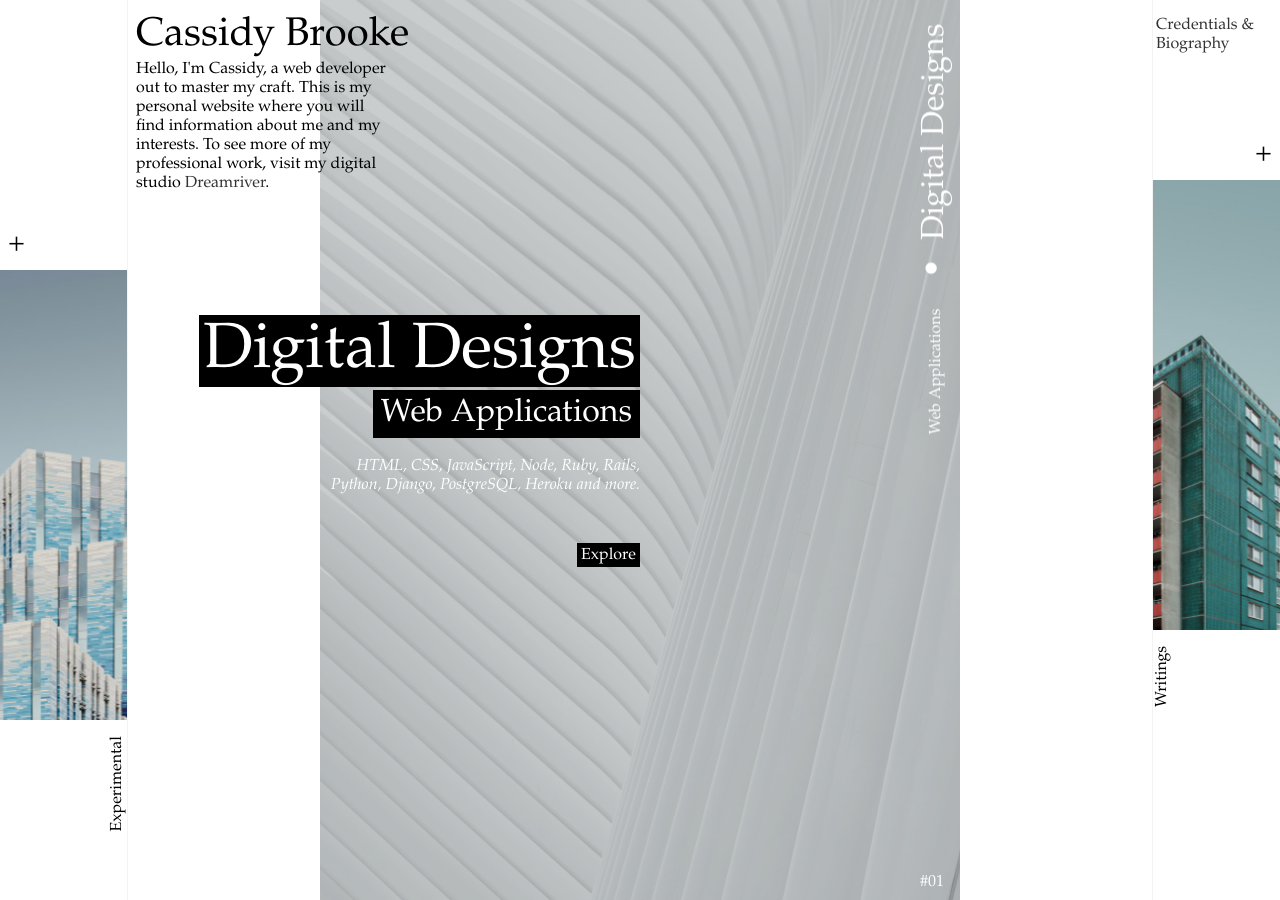
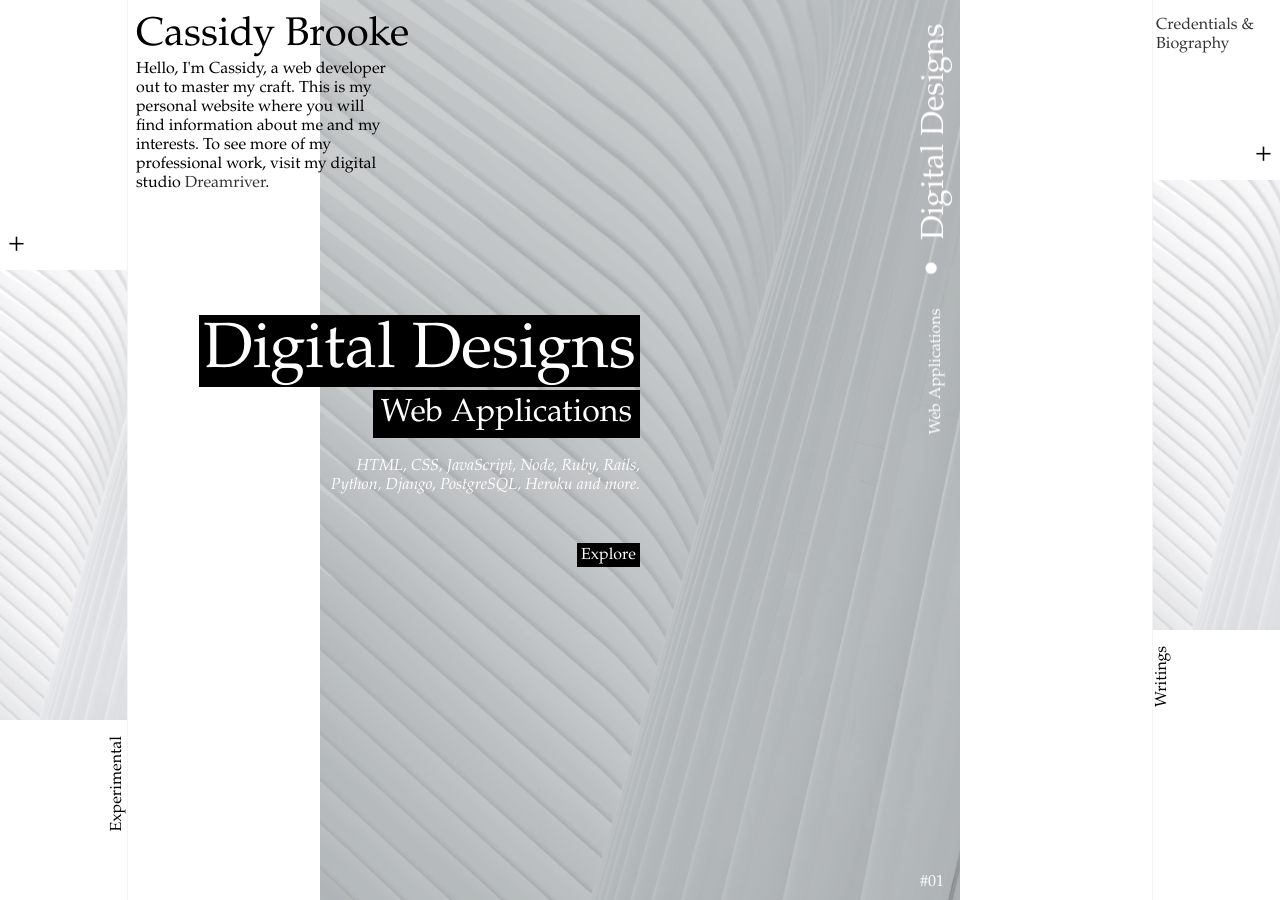
Before and after one commit to cssidy/personal-site, a Jekyll site: the page built from index.html, in a window 1280 px wide. Built offline with Jekyll 4.4.1, drawn with Linux system fonts in a browser that asks for light colours; some web fonts are replaced.

Commit message:
Update index.html

```diff
--- a/index.html
+++ b/index.html
@@ -59,7 +59,7 @@ layout: layout
         </div>
         <div class="slide">
             <div class="slide__img-wrap">
-                <div class="slide__img" style="background-image: url(assets/images/2.jpg);"></div>
+                <div class="slide__img" style="background-image: url(assets/images/1.jpg);"></div>
                 <div class="slide__img-reveal"></div>
             </div>
             <div class="slide__title-wrap">
@@ -129,7 +129,7 @@ layout: layout
         -->
         <div class="slide">
             <div class="slide__img-wrap">
-                <div class="slide__img" style="background-image: url(assets/images/3.jpg);"></div>
+                <div class="slide__img" style="background-image: url(assets/images/1.jpg);"></div>
                 <div class="slide__img-reveal"></div>
             </div>
             <div class="slide__title-wrap">
```
